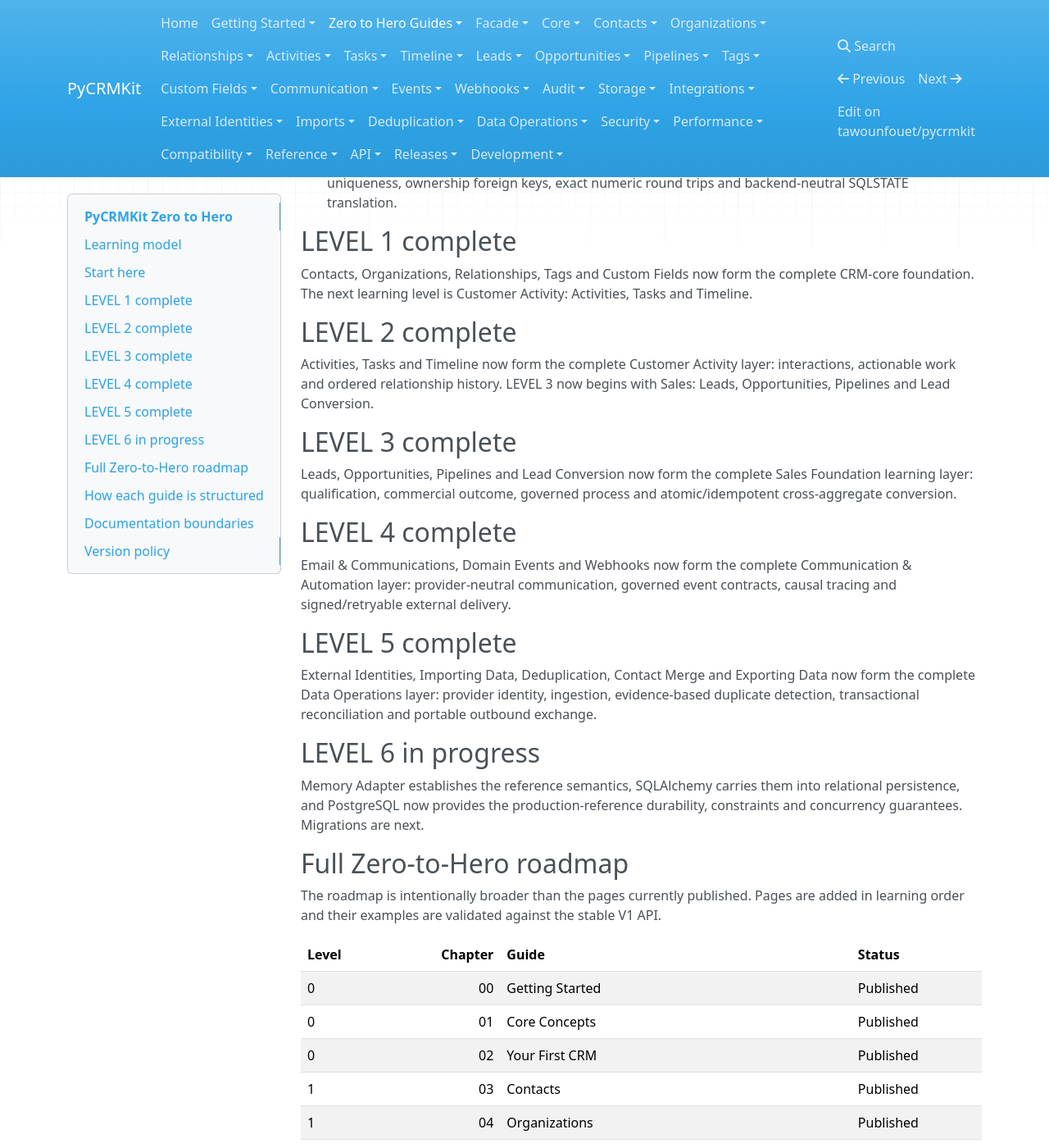
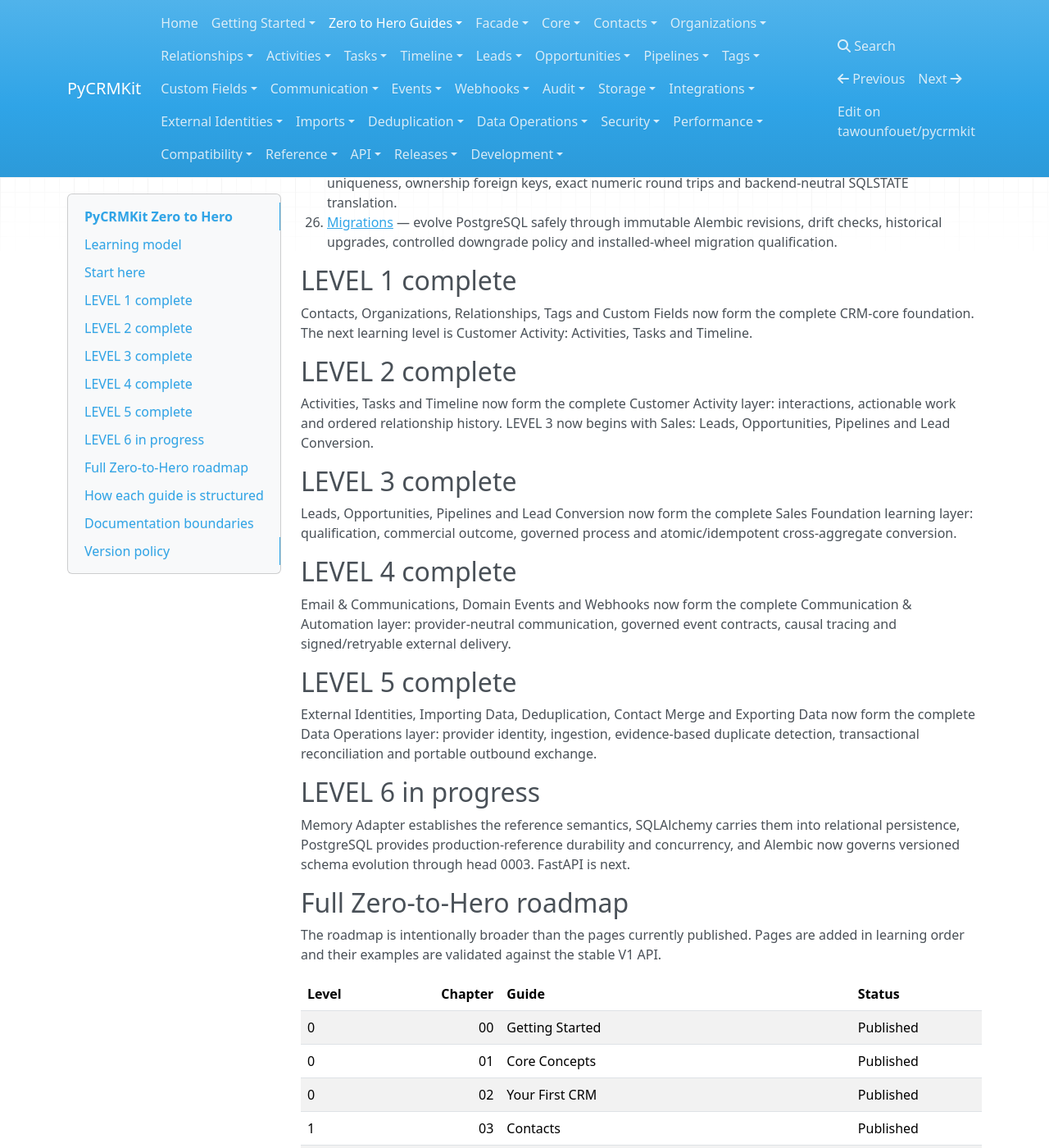
Before and after one commit to tawounfouet/pycrmkit, an MkDocs documentation site: the page built from docs/guides/index.md, in a window 1280 px wide and 1400 px high, scrolled down 1704 px. Shown: the whole window at 82% size. Built offline with MkDocs 1.6.1, drawn with Linux system fonts in a browser that asks for light colours; nearby versions of some CDN libraries.

Commit message:
docs: publish Migrations guide in Level 6 roadmap

```diff
--- a/docs/guides/index.md
+++ b/docs/guides/index.md
@@ -58,6 +58,7 @@
 23. [Memory Adapter](22_memory_adapter.md) — understand the official in-process adapter, transaction snapshots, explicit commit/rollback, copy isolation, deterministic repository semantics and post-commit events.
 24. [SQLAlchemy](23_sqlalchemy.md) — map repository contracts onto relational persistence with explicit domain/ORM mappers, session-scoped repositories, shared transaction ownership and backend-safe errors.
 25. [PostgreSQL](24_postgresql.md) — qualify production-reference persistence with database constraints, concurrency-safe uniqueness, ownership foreign keys, exact numeric round trips and backend-neutral SQLSTATE translation.
+26. [Migrations](25_migrations.md) — evolve PostgreSQL safely through immutable Alembic revisions, drift checks, historical upgrades, controlled downgrade policy and installed-wheel migration qualification.
 
 ## LEVEL 1 complete
 
@@ -81,7 +82,7 @@
 
 ## LEVEL 6 in progress
 
-Memory Adapter establishes the reference semantics, SQLAlchemy carries them into relational persistence, and PostgreSQL now provides the production-reference durability, constraints and concurrency guarantees. Migrations are next.
+Memory Adapter establishes the reference semantics, SQLAlchemy carries them into relational persistence, PostgreSQL provides production-reference durability and concurrency, and Alembic now governs versioned schema evolution through head 0003. FastAPI is next.
 
 ## Full Zero-to-Hero roadmap
 
```
Also changed, not shown: other parts of docs/guides/index.md (+1 -1 lines).
